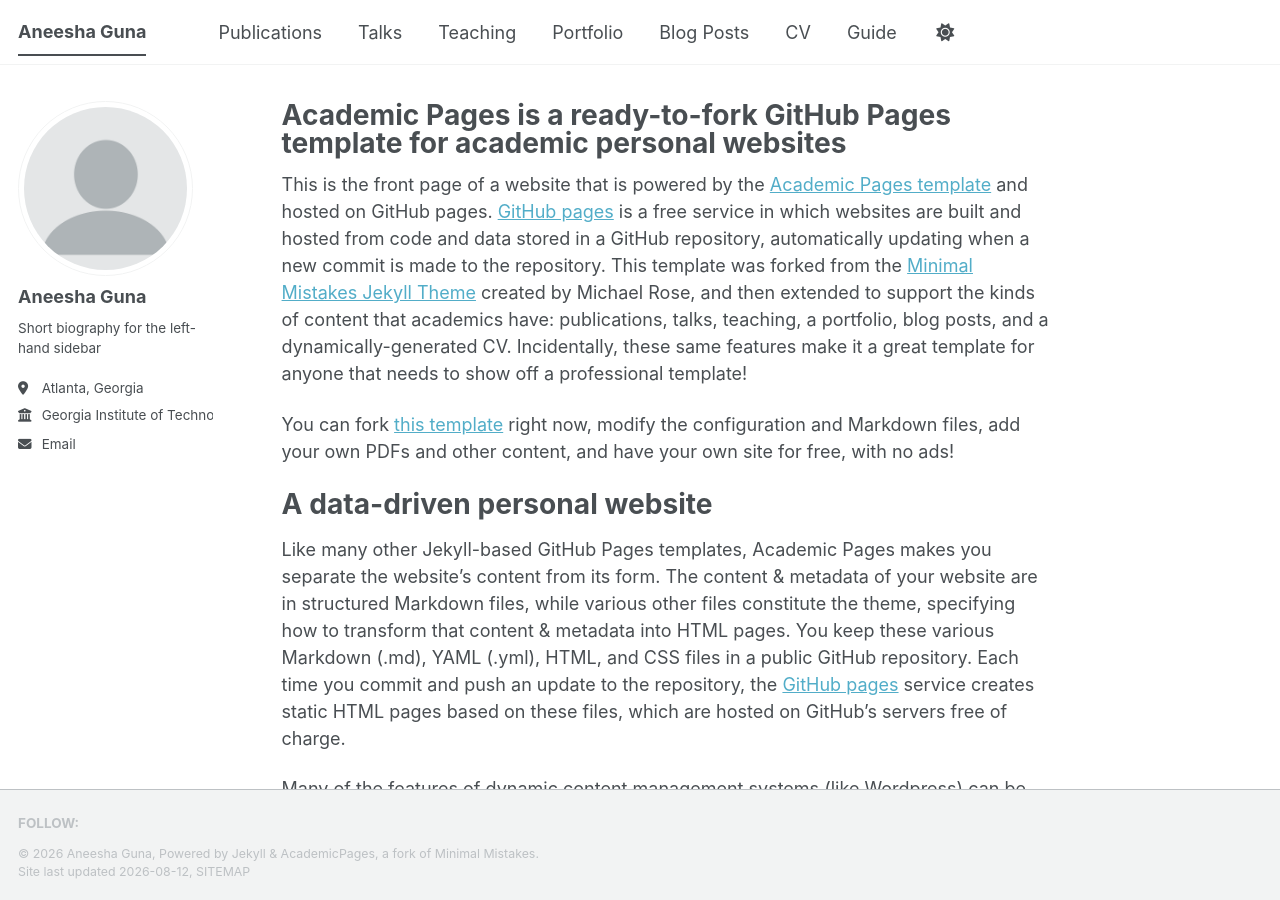
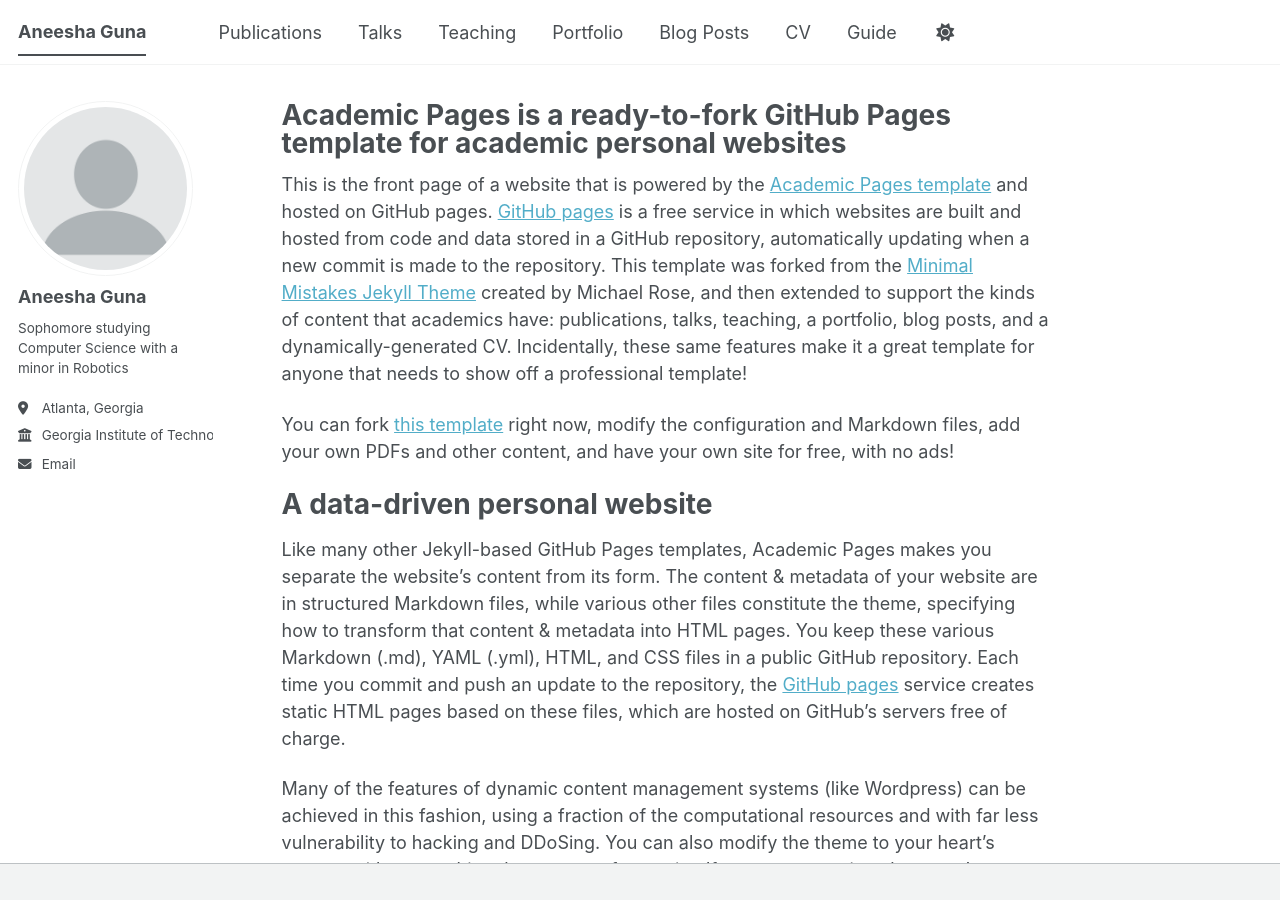
Before and after one commit to aneeshaguna/aneeshaguna.github.io, a Jekyll site: the page built from _pages/about.md, in a window 1280 px wide and 900 px high. Built offline with Jekyll 4.4.1, drawn with Linux system fonts in a browser that asks for light colours; a style sheet for code colours, icons or effects is not loaded.

```diff
--- a/_config.yml
+++ b/_config.yml
@@ -26,7 +26,7 @@ author:
   avatar           : "profile.png"
   name             : "Aneesha Guna"
   pronouns         : # example: "she/her"
-  bio              : "Short biography for the left-hand sidebar"
+  bio              : "Sophomore studying Computer Science with a minor in Robotics"
   location         : "Atlanta, Georgia"
   employer         : "Georgia Institute of Technology"
   uri              : # URL
--- a/_includes/footer.html
+++ b/_includes/footer.html
@@ -1,4 +1,4 @@
-{% include base_path %}
+<!-- {% include base_path %}
 
 {% if site.author.github or site.author.bitbucket or site.atom_feed.hide != true %}
 <div class="page__footer-follow">
@@ -13,7 +13,7 @@
       <li><a href="https://bitbucket.org/{{ site.author.bitbucket }}"><i class="fab fa-bitbucket" aria-hidden="true"></i> Bitbucket</a></li>
     {% endif %}
     {% if site.atom_feed.hide != true %}
-    <!-- <li><a href="{% if site.atom_feed.path %}{{ site.atom_feed.path }}{% else %}{{ base_path }}/feed.xml{% endif %}"><i class="fa fa-fw fa-rss-square" aria-hidden="true"></i> {{ site.data.ui-text[site.locale].feed_label | default: "Feed" }}</a></li> -->
+    <li><a href="{% if site.atom_feed.path %}{{ site.atom_feed.path }}{% else %}{{ base_path }}/feed.xml{% endif %}"><i class="fa fa-fw fa-rss-square" aria-hidden="true"></i> {{ site.data.ui-text[site.locale].feed_label | default: "Feed" }}</a></li>
     {% endif %}
   </ul>
 </div>
@@ -21,6 +21,5 @@
 
 <div class="page__footer-copyright">
   &copy; {{ site.time | date: '%Y' }} {{ site.name | default: site.title }}, {{ site.data.ui-text[site.locale].powered_by | default: "Powered by" }} <a href="https://jekyllrb.com" rel="nofollow">Jekyll</a> &amp; <a href="https://github.com/academicpages/academicpages.github.io">AcademicPages</a>, a fork of <a href="https://mademistakes.com/work/minimal-mistakes-jekyll-theme/" rel="nofollow">Minimal Mistakes</a>.<br />
-  <!-- &copy; {{ site.time | date: '%Y' }} {{ site.name | default: site.title }}, {{ site.data.ui-text[site.locale].powered_by | default: "Powered by" }} <a href="https://jekyllrb.com" rel="nofollow">Jekyll</a> &amp; <a href="https://github.com/academicpages/academicpages.github.io">AcademicPages</a>, a fork of <a href="https://mademistakes.com/work/minimal-mistakes-jekyll-theme/" rel="nofollow">Minimal Mistakes</a>.<br /> -->
   Site last updated {{ "now" | date: '%Y-%m-%d' }}, <a href="/sitemap/" style="text-transform: uppercase;">{{ site.data.ui-text[site.locale].site_map | default: "Sitemap" }}</a>
-</div>
+</div> -->
```
